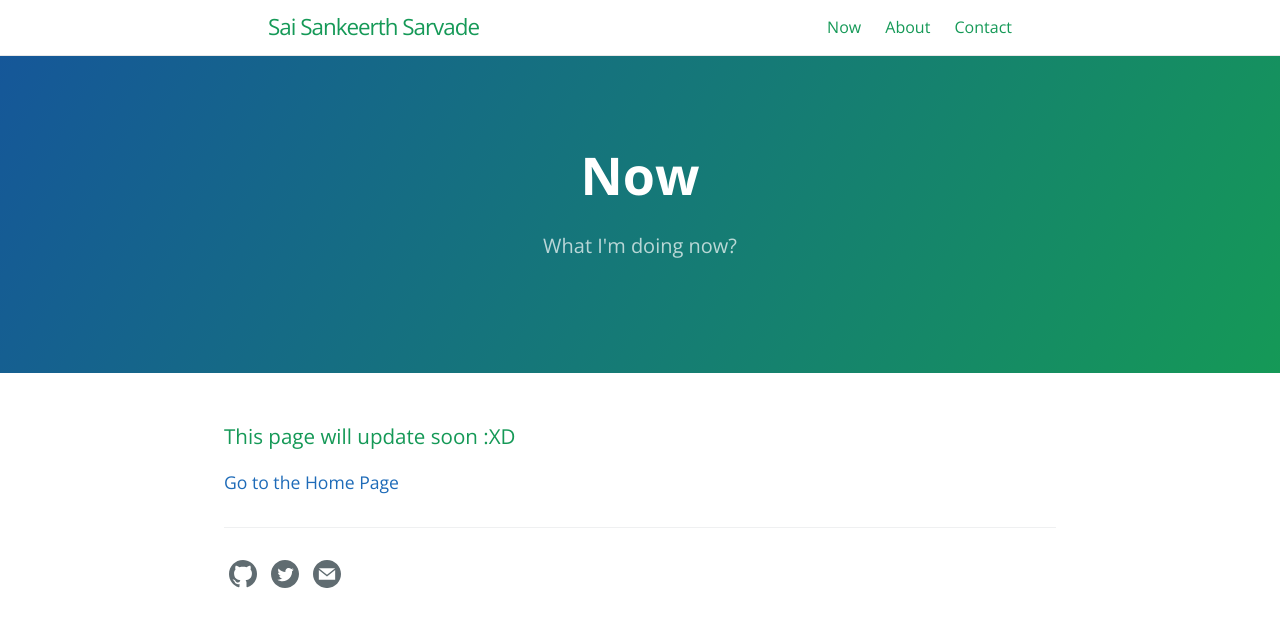
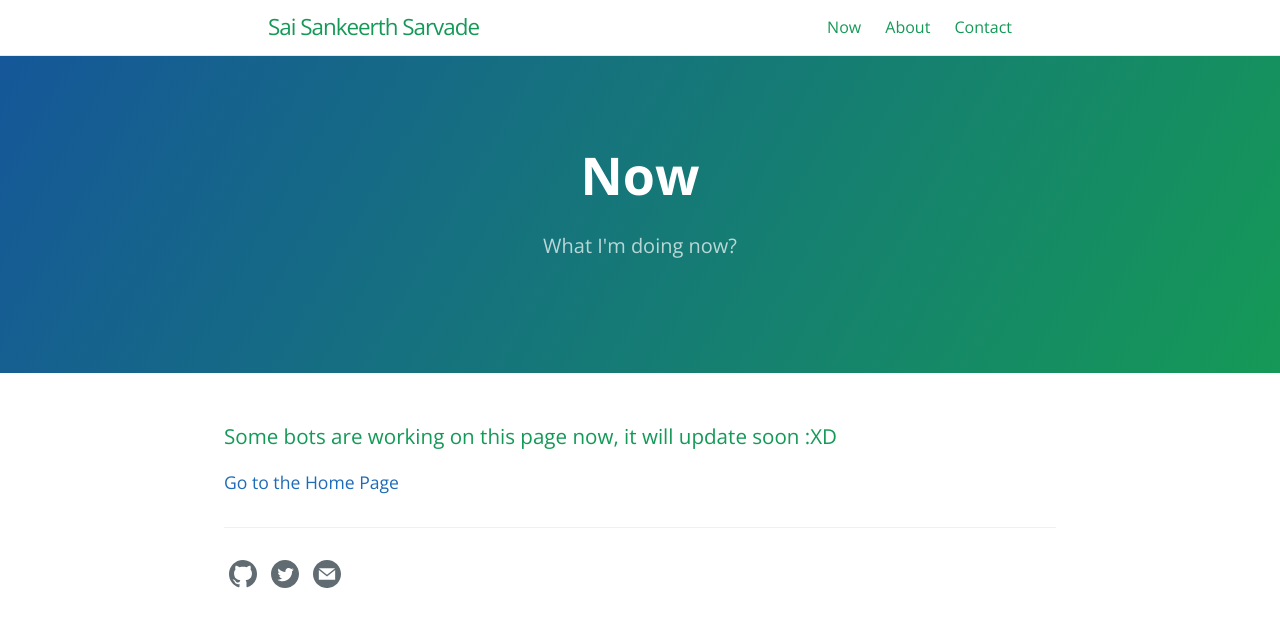
Before and after one commit to sarvade/my_portfolio, a Jekyll site: the page built from now.md, in a window 1280 px wide. Shown: the top 627 px of the page. Built offline with Jekyll 4.4.1, drawn with Linux system fonts in a browser that asks for light colours.

Commit message:
Update now.md

```diff
--- a/now.md
+++ b/now.md
@@ -7,6 +7,6 @@ ref: now
 order: 2
 ---
 
-### This page will update soon :XD
+### Some bots are working on this page now, it will update soon :XD
 
 [Go to the Home Page]({{ '/' | absolute_url }})
```
